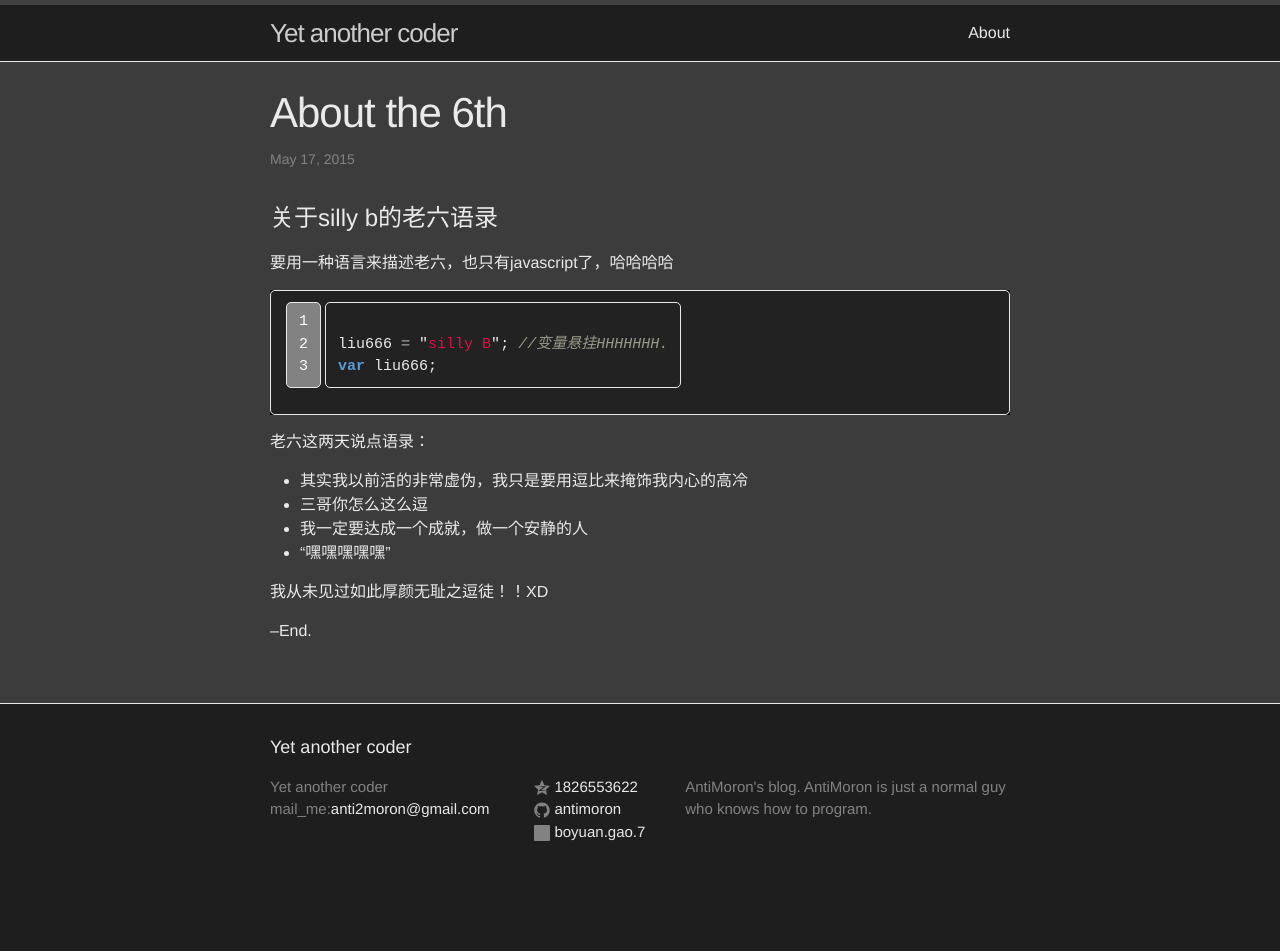
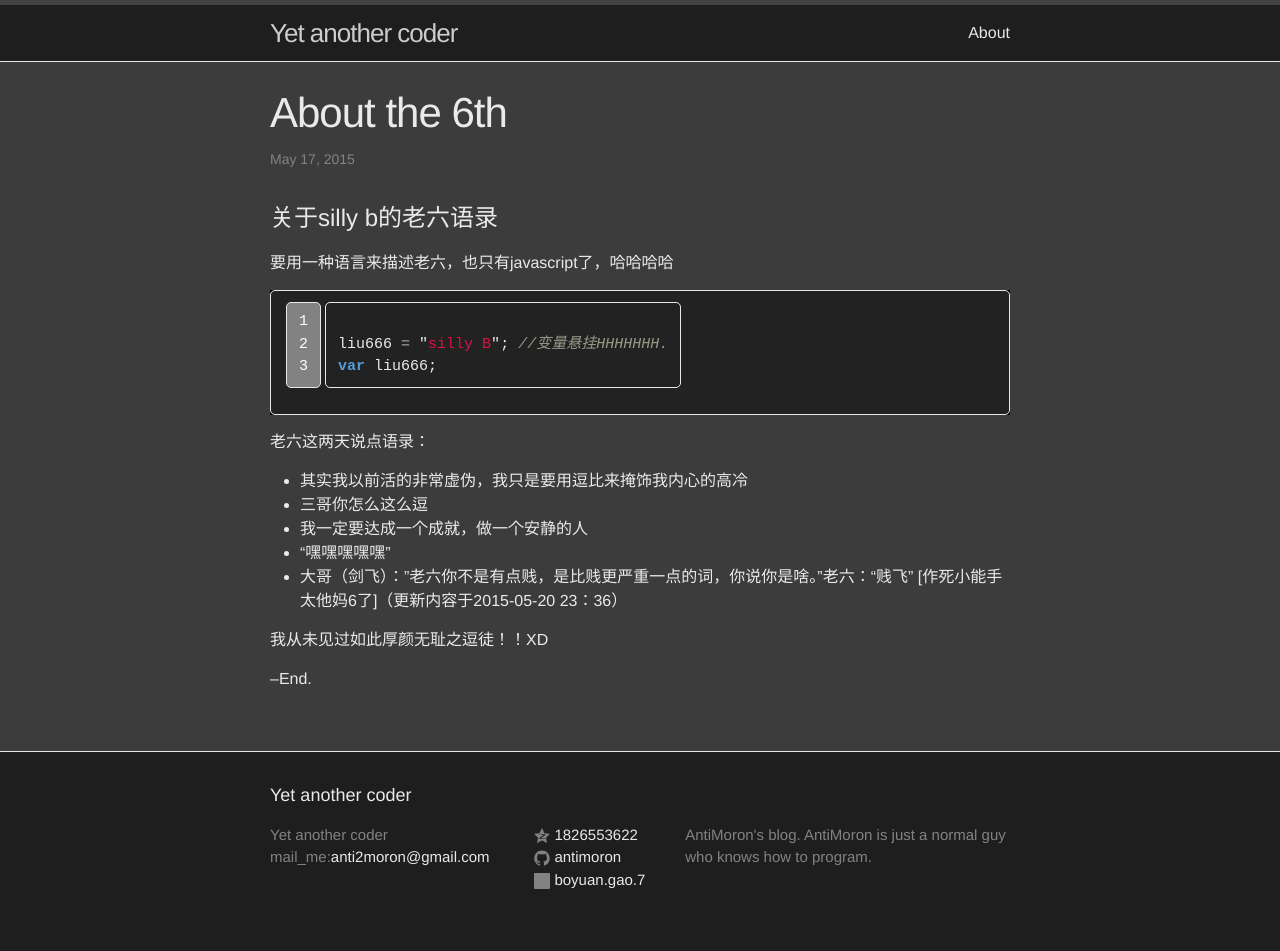
Before and after one commit to QAQMiao/antimoron.github.io, a Jekyll site: the page built from _posts/2015-05-17-About-The-6th.markdown, in a window 1280 px wide. Built offline with Jekyll 4.4.1, drawn with Linux system fonts in a browser that asks for light colours; before the commit the page ends 903 px from its top, so only the background shows below that.

Commit message:
[update]about the 6th

```diff
--- a/_posts/2015-05-17-About-The-6th.markdown
+++ b/_posts/2015-05-17-About-The-6th.markdown
@@ -21,6 +21,7 @@ var liu666;
 - 三哥你怎么这么逗
 - 我一定要达成一个成就，做一个安静的人
 - “嘿嘿嘿嘿嘿”
+- 大哥（剑飞）："老六你不是有点贱，是比贱更严重一点的词，你说你是啥。"老六：“贱飞” [作死小能手太他妈6了]（更新内容于2015-05-20 23：36）
 
 
 我从未见过如此厚颜无耻之逗徒！！XD
```
